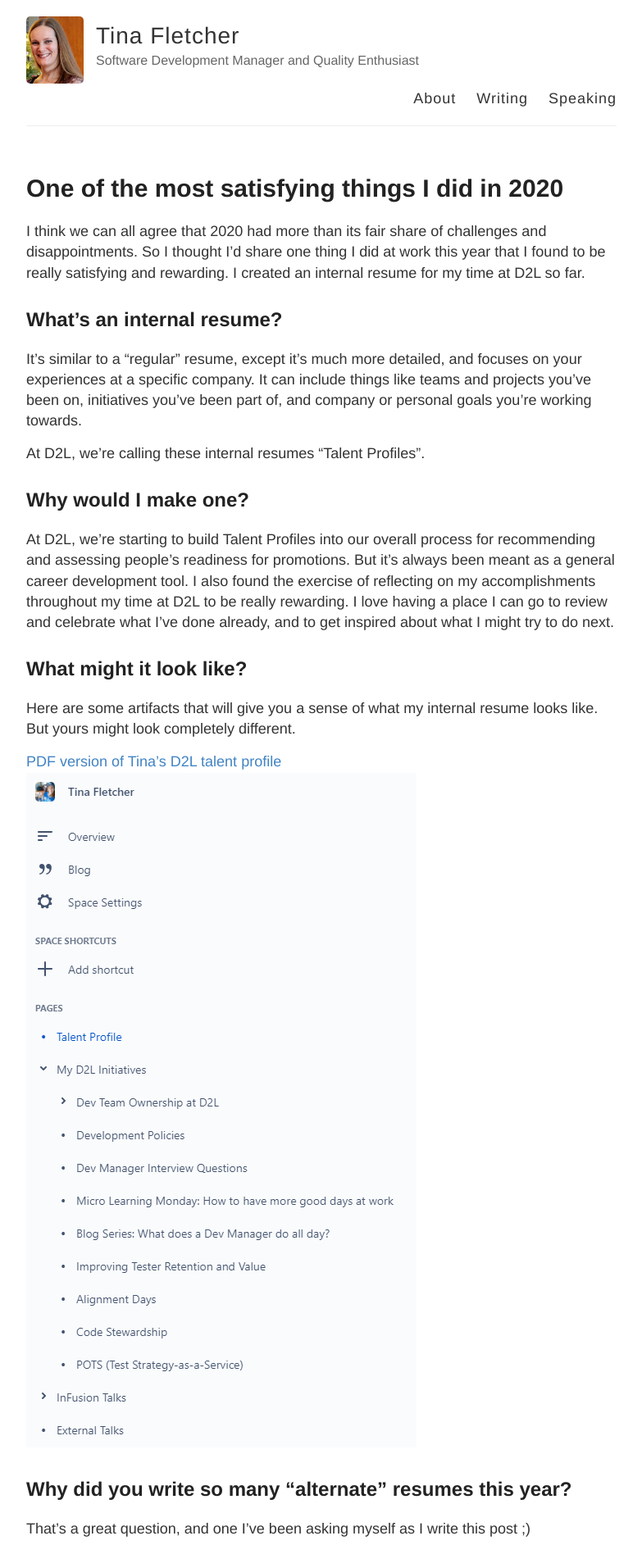
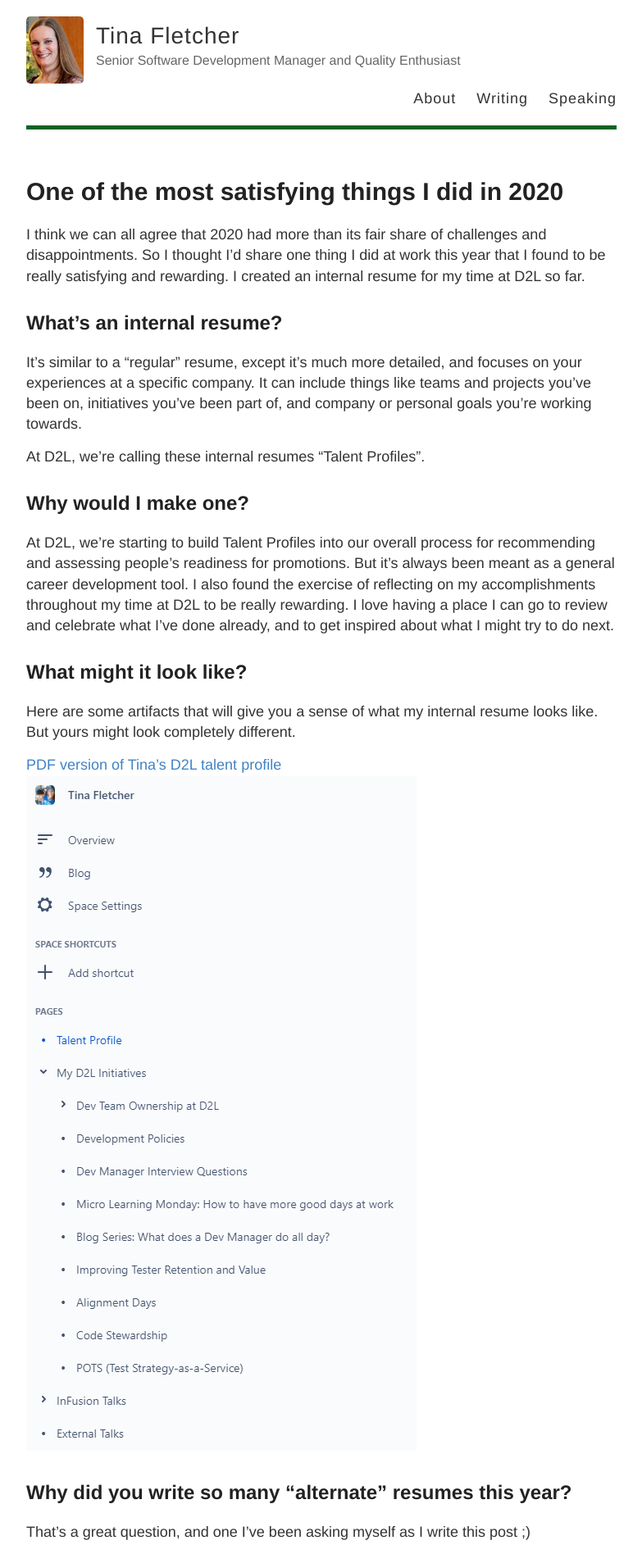
Before and after one commit to tinafletcher/tinafletcher.github.io, a Jekyll site: the page built from index.html, in a window 1280 px wide. Shown: the top 1896 px of the page at 82% size, without its empty margins (248-1031 px from the left). Built offline with Jekyll 4.4.1, drawn with Linux system fonts in a browser that asks for light colours.

Commit message:
Testing out a green colour

```diff
--- a/_config.yml
+++ b/_config.yml
@@ -6,7 +6,7 @@
 name: Tina Fletcher
 
 # Short bio or description (displayed in the header)
-description: Software Development Manager and Quality Enthusiast
+description: Senior Software Development Manager and Quality Enthusiast
 
 # URL of your avatar or profile pic (you could use your GitHub profile pic)
 avatar: ../images/Tina2020.png
--- a/_sass/_variables.scss
+++ b/_sass/_variables.scss
@@ -5,6 +5,7 @@
 
 // Colors
 $blue: #4183C4;
+$green: #062;
 
 // Grays
 $black: #000;
--- a/style.scss
+++ b/style.scss
@@ -156,7 +156,7 @@
 
 .masthead {
   padding: 20px 0;
-  border-bottom: 1px solid $lightGray;
+  border-bottom: 5px solid $green;
 
   @include mobile {
     text-align: center;
```
